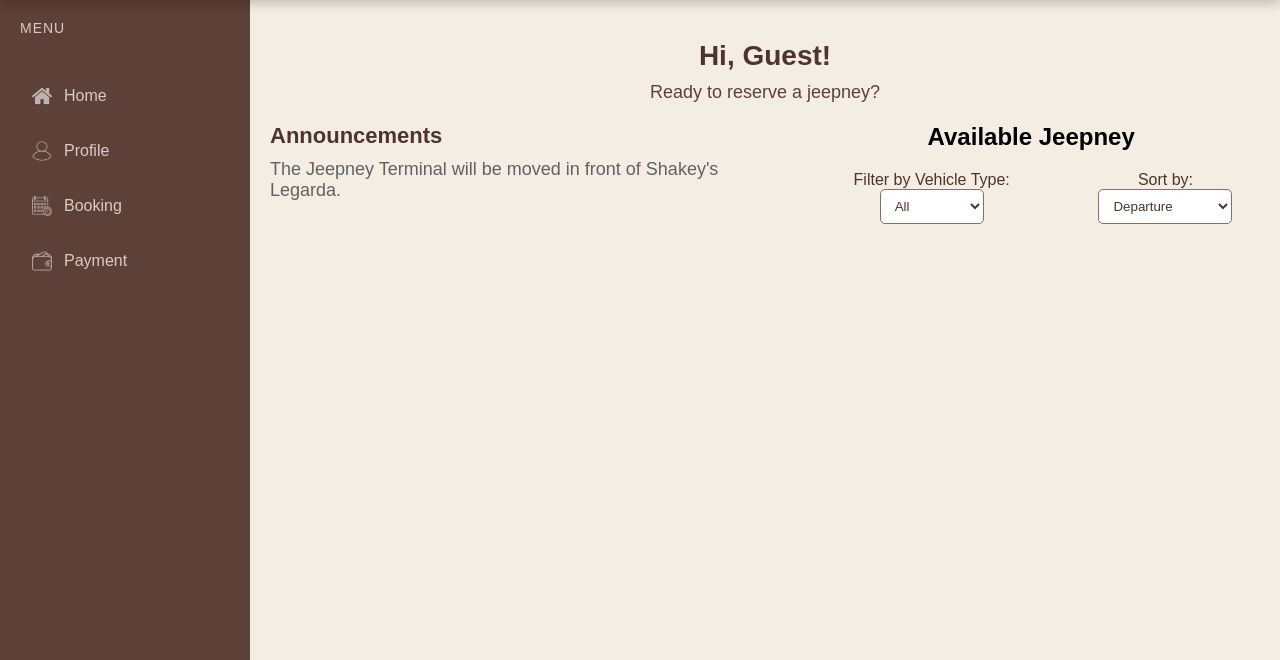
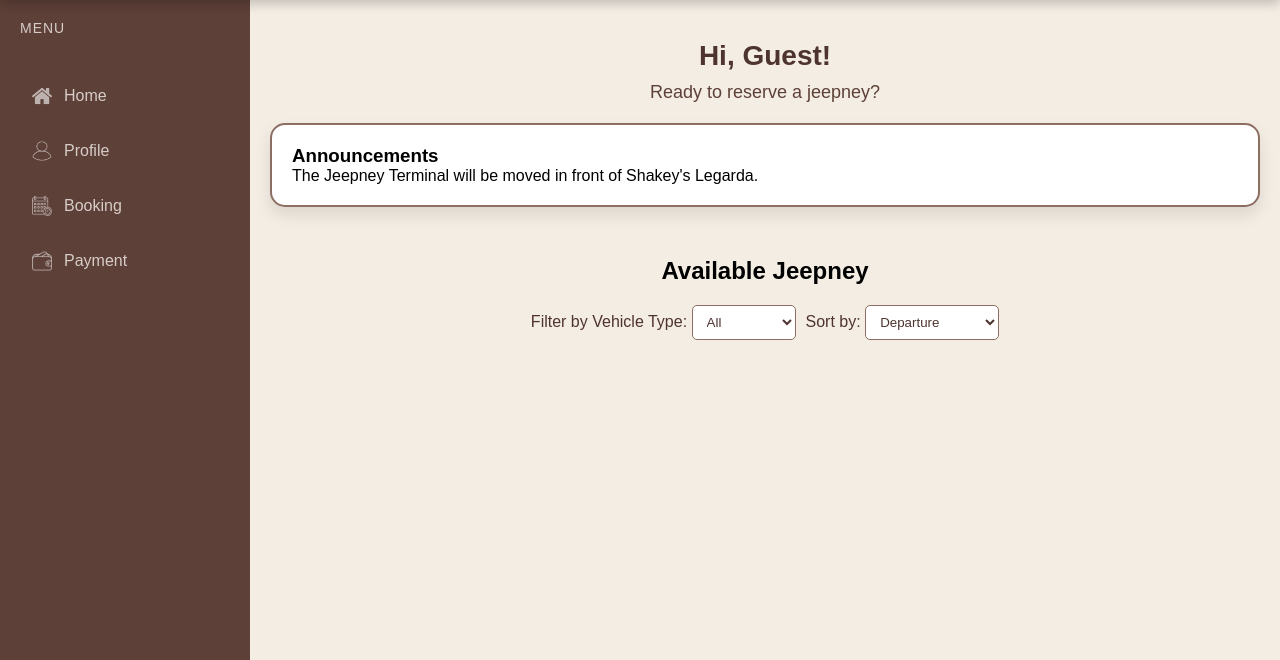
Before and after one commit to davon09/QuickieJeepney, a PHP site: page /user/menu/menu.php in a window 1280 px wide. Shown: the part 140-800 px from the top of the page. Run offline with PHP 8.4, Linux system fonts and the light colour scheme; the visitor is signed in with stand-in values (Sample User, id 1); data that the repository does not hold is empty.

Commit message:
revert changes

```diff
--- a/user/menu/menu.php
+++ b/user/menu/menu.php
@@ -31,6 +31,7 @@ $result = mysqli_query($conn, $sql);
 // Initialize an empty string to store the generated HTML
 $htmlOutput = '';
 
+// Loop through the result and build the HTML structure inside PHP
 while ($row = mysqli_fetch_assoc($result)) {
     $jeepneyId = $row['jeepneyID']; // Assuming 'jeepneyID' is the primary key of the jeepney table
     $vehicleType = strtolower($row['type']);
@@ -157,18 +158,17 @@ $userDetailsHTML = '
             </li>
         </ul>
     </nav>
+
     <section class="main-content">
         <div class="welcome">
             <h2>Hi, <?= explode(' ', $fullName)[0]; ?>!</h2>
             <p>Ready to reserve a jeepney?</p>
         </div>
 
-        <div class="cards-container">
-
-            <div class="announcement-card">
-                <h3>Announcements</h3>
-                <p>The Jeepney Terminal will be moved in front of Shakey's Legarda.</p>
-            </div>
+        <div class="announcements">
+            <h3>Announcements</h3>
+            <p>The Jeepney Terminal will be moved in front of Shakey's Legarda.</p>
+        </div>
 
         <div class="available-jeepney">
             <h1>Available Jeepney</h1>
@@ -191,9 +191,9 @@ $userDetailsHTML = '
                 </div>
             </div>
 
-                <div class="jeepney-cards" id="jeepney-cards">
-                    <?= $htmlOutput; ?>
-                </div>
+            <!-- Output the generated HTML for the jeepney cards -->
+            <div class="jeepney-cards">
+                <?= $htmlOutput; ?>
             </div>
         </div>
     </section>
```
Also changed, not shown: index.php (+3 -4 lines), user/menu/logout.php (line endings or trailing spaces), user/menu/menu.css (line endings or trailing spaces).
